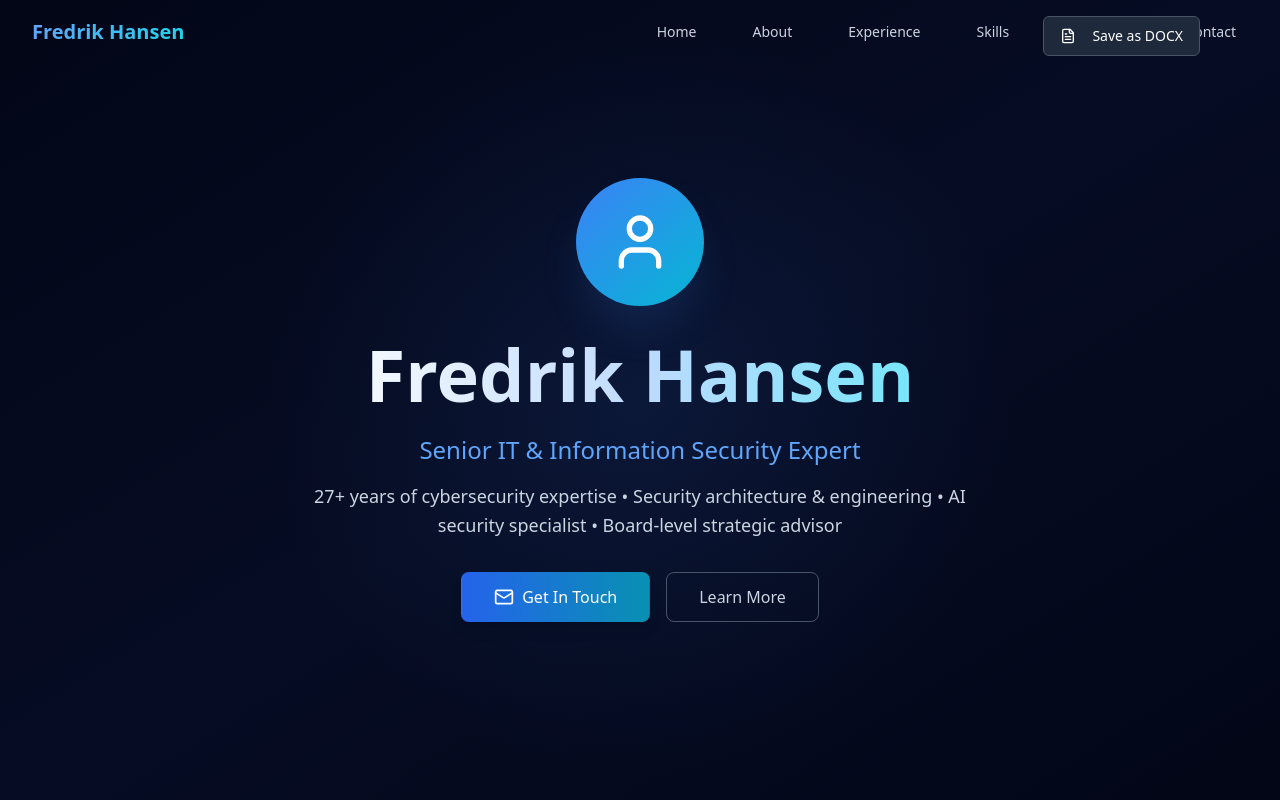
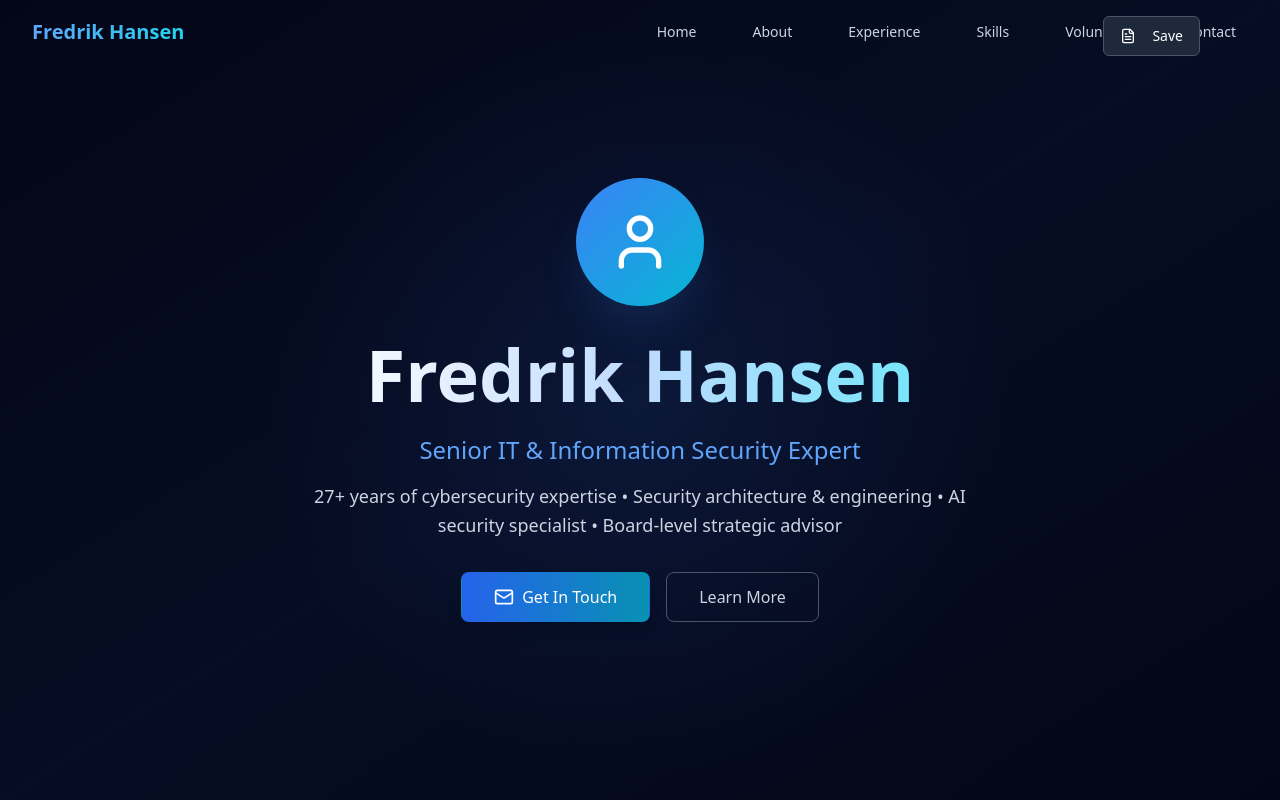
Before and after one commit to fredrik-hansen/pki-ad, a React (Vite) app: page / in a window 1280 px wide. Shown: the top 800 px of the page. Built offline with nearby package versions, Linux system fonts and the light colour scheme.

Commit message:
Code edited in Lovable Code Editor
Edited UI in Lovable

```diff
--- a/src/components/DOCXExportButton.tsx
+++ b/src/components/DOCXExportButton.tsx
@@ -15,7 +15,7 @@ export const DOCXExportButton = () => {
       className="fixed top-4 right-20 z-50 bg-slate-800 border-slate-600 text-white hover:bg-slate-700 pdf-hide"
     >
       <FileText className="w-4 h-4 mr-2" />
-      Save as DOCX
+      Save
     </Button>
   );
 };
```
